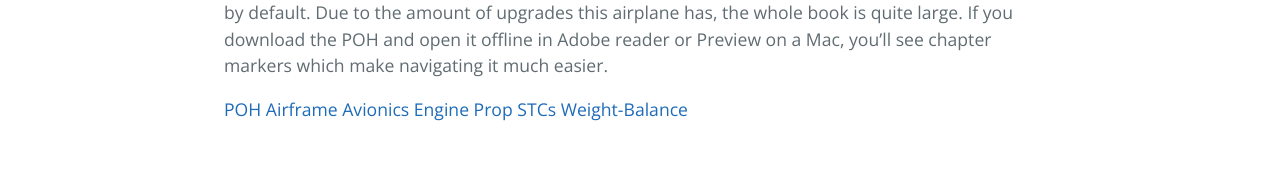
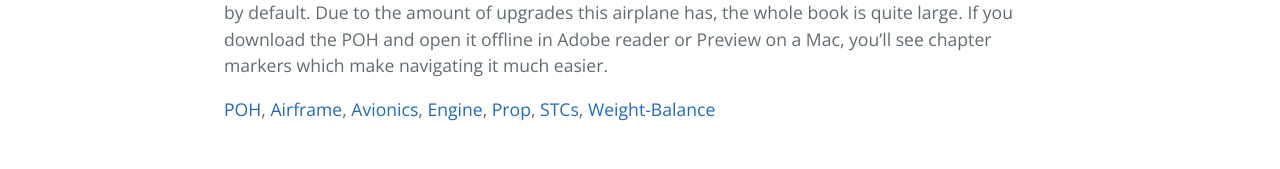
Before and after one commit to RNCTX/N595TC, a Jekyll site: the page built from index.md, in a window 1280 px wide. Shown: the part 1146-1315 px from the top of the page. Built offline with Jekyll 4.4.1, drawn with Linux system fonts in a browser that asks for light colours; our own code applies the rules of GitHub Pages for plain Markdown files.

```diff
--- a/index.md
+++ b/index.md
@@ -14,4 +14,4 @@ Click on the below links to view.
 
 Suggestion: the POH has chapter markers for each section but those won't show up in a web browser by default. Due to the amount of upgrades this airplane has, the whole book is quite large.  If you download the POH and open it offline in Adobe reader or Preview on a Mac, you'll see chapter markers which make navigating it much easier.
 
-[POH](POH.pdf) [Airframe](Airframe.pdf) [Avionics](Avionics.pdf) [Engine](Engine.pdf) [Prop](Prop.pdf) [STCs](STCs.pdf) [Weight-Balance](WB.pdf)
+[POH](POH.pdf), [Airframe](Airframe.pdf), [Avionics](Avionics.pdf), [Engine](Engine.pdf), [Prop](Prop.pdf), [STCs](STCs.pdf), [Weight-Balance](WB.pdf)
```
